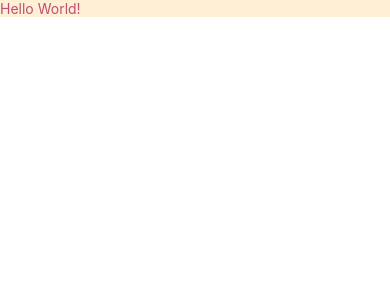
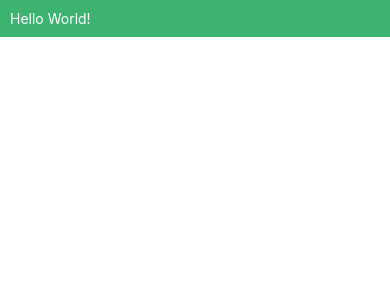
Before and after one commit to lexmartinez/haibu-app, a React Native app: screen / in a window 390 px wide. Shown: the top 300 px of the page. Built offline with nearby package versions, Linux system fonts and the light colour scheme.

Commit message:
adding theme provider

```diff
--- a/src/App.tsx
+++ b/src/App.tsx
@@ -7,25 +7,28 @@
 
 import React from 'react';
 import {SafeAreaView, StatusBar} from 'react-native';
-
-import styled from 'styled-components/native';
+import styled, {ThemeProvider} from 'styled-components/native';
+import thm from '~/config/theme';
 
 const StyledView = styled.View`
-  background-color: papayawhip;
+  background-color: ${({theme}: any) => theme.main};
+  padding: 10px 10px;
 `;
 
 const StyledText = styled.Text`
-  color: #bf4f74;
+  color: #fff;
 `;
 
 function App(): JSX.Element {
   return (
+    <ThemeProvider theme={thm}>
       <SafeAreaView>
         <StatusBar barStyle={'dark-content'} />
         <StyledView>
           <StyledText>Hello World!</StyledText>
         </StyledView>
       </SafeAreaView>
+    </ThemeProvider>
   );
 }
 
--- /dev/null
+++ b/src/config/theme.ts
@@ -0,0 +1,5 @@
+const theme = {
+  main: 'mediumseagreen',
+};
+
+export default theme;
```
Lines whose indentation alone changed are shown as unchanged.
